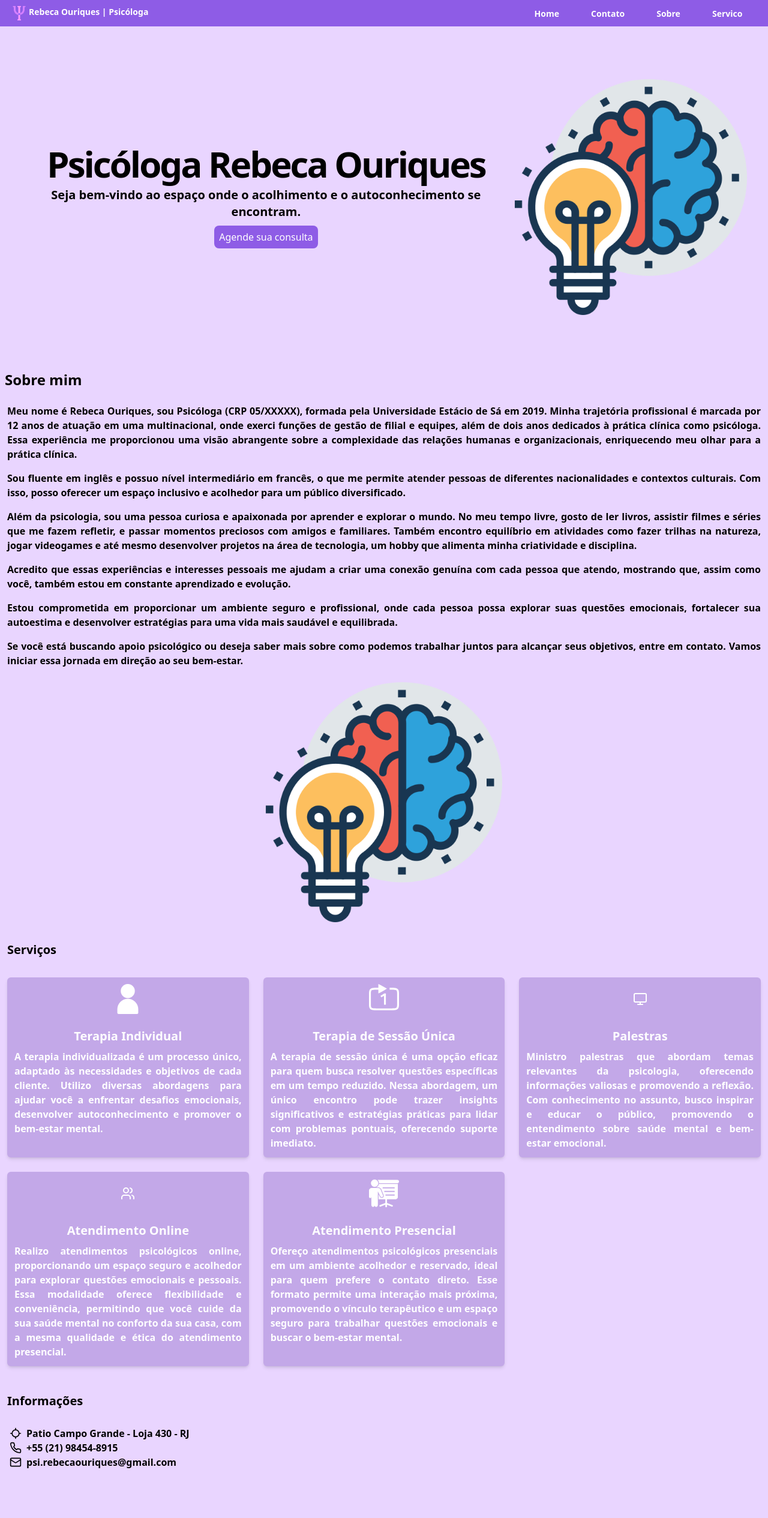
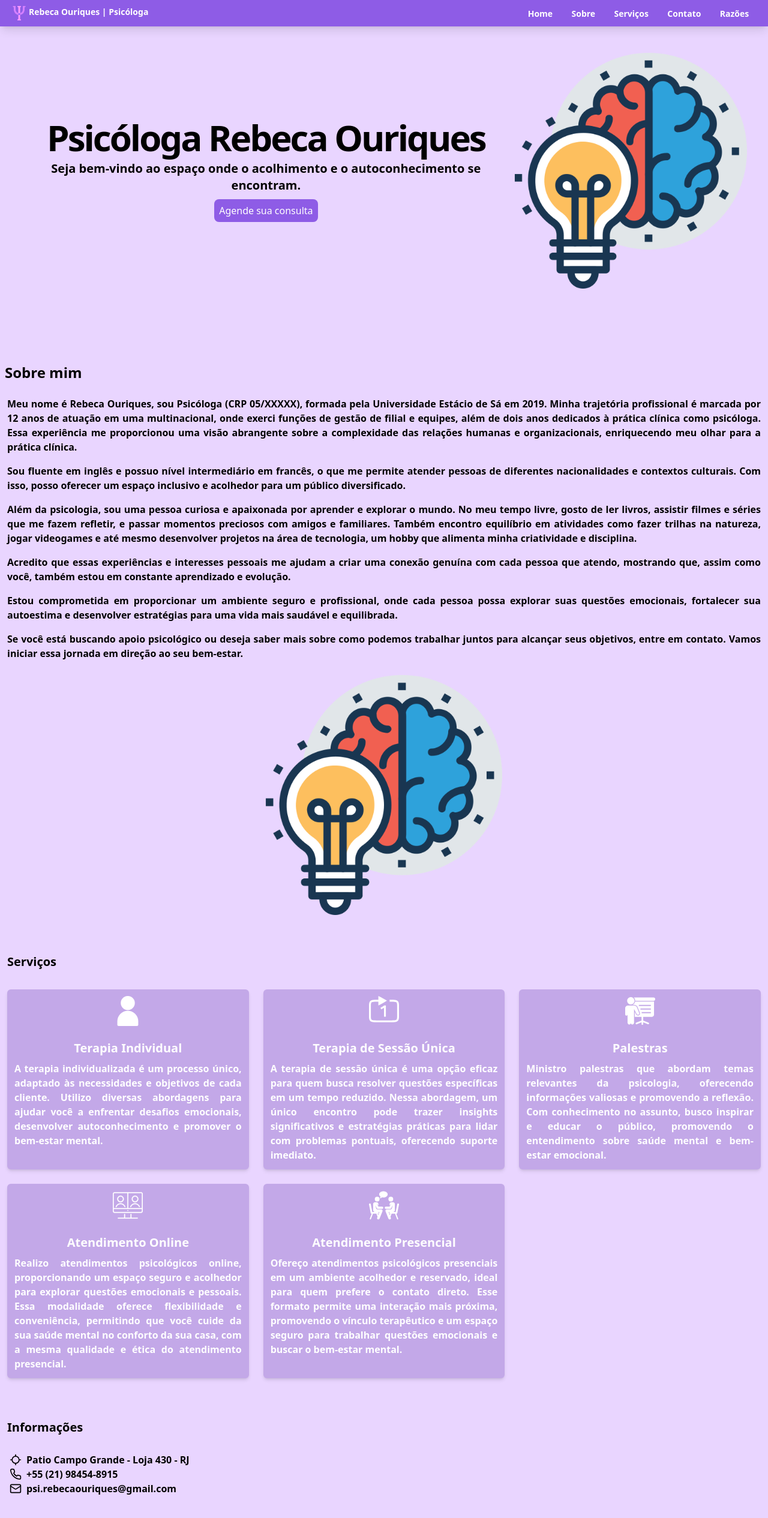
Before and after one commit to RebecaOuriques/Rebeca-psi, a React (Vite) app: page / in a window 1280 px wide. Shown: the top 2530 px of the page at 60% size. Built offline with nearby package versions, Linux system fonts and the light colour scheme; grey boxes are pictures that could not be loaded.

Commit message:
insercao do scroll page e no home e navbar

```diff
--- a/src/componentes/navbar/Navbar.tsx
+++ b/src/componentes/navbar/Navbar.tsx
@@ -1,31 +1,42 @@
-import { Link } from "react-router-dom"
-import psi from '../../assets/psychological.png'
+import psi from '../../assets/psychological.png';
 
 function Navbar() {
   return (
-    <nav className="flex justify-between px-4  border-gray-200 bg-cor1 text-white ">
+    <nav className="flex justify-between px-4 border-gray-200 bg-cor1 text-white fixed top-0 left-0 w-full z-50 shadow-lg">
+      <div className="py-2.5 flex justify-between font-semibold hover:scale-105 transition-transform duration-400">
+        <img src={psi} className="h-6 mx-1" />
+        <p className="text-sm hidden md:block">Rebeca Ouriques | Psicóloga</p>
+      </div>
 
-      <div className="py-2.5 flex justify-between font-semibold hover:scale-105 transition-transform duration-400">
-      <img src={psi} className="h-6 mx-1"/> <p className="text-sm hidden md:block ">Rebeca Ouriques | Psicóloga</p></div>
-
-      <div className="py-2.5  flex items-center justify-around  w-[50vh] transition-transform duration-400">
-
+      <div className="py-2.5 flex items-center justify-around w-[50vh] transition-transform duration-400">
         <div>
-          <Link to={"/"} className="hover:text-cor3 hover:font-bold font-semibold text-sm">Home</Link>
+          <a href="#home" className="hover:text-cor3 hover:font-bold font-semibold text-sm">
+            Home
+          </a>
         </div>
         <div>
-          <Link to={"/contato" } className="hover:text-cor3 hover:font-bold font-semibold text-sm">Contato</Link>
+          <a href="#sobre" className="hover:text-cor3 hover:font-bold font-semibold text-sm">
+            Sobre
+          </a>
         </div>
         <div>
-          <Link to={"/sobre"} className="hover:text-cor3 hover:font-bold  font-semibold text-sm">Sobre</Link>
+          <a href="#servico" className="hover:text-cor3 hover:font-bold font-semibold text-sm">
+            Serviços
+          </a>
         </div>
         <div>
-          <Link to={"/servico"} className="hover:text-cor3 hover:font-bold  font-semibold text-sm">Servico</Link>
+          <a href="#contato" className="hover:text-cor3 hover:font-bold font-semibold text-sm">
+            Contato
+          </a>
         </div>
-
+        <div>
+          <a href="#razoes" className="hover:text-cor3 hover:font-bold font-semibold text-sm">
+            Razões
+          </a>
+        </div>
       </div>
     </nav>
-  )
+  );
 }
 
-export default Navbar
+export default Navbar;
--- a/src/index.css
+++ b/src/index.css
@@ -6,3 +6,7 @@
     background: #e9d5ff; /* Gradiente */
     width: 100%; /* Full width */
 }
+
+html {
+    scroll-behavior: smooth;
+  }
--- a/src/paginas/home/Home.tsx
+++ b/src/paginas/home/Home.tsx
@@ -15,7 +15,7 @@ function Home() {
     return (
 
         <>
-            <section className="w-full flex py-12 md:py-12 lg:py-16 xl:py-20 px-2 mx-0 justify-center bg-gradient-to-r text-cor2">
+            <section id="home" className="w-full h-full flex items-center pt-14 md:py-12 lg:py-16 xl:py-20 px-2 mx-0 justify-center bg-gradient-to-r text-cor2">
                 <div className="container flex px-2 md:px-6">
                     <div className="flex flex-col justify-center items-center space-y-4 text-center ">
                         <div className="space-y-2 flex-row ">
@@ -42,9 +42,6 @@ function Home() {
                                     Agende sua consulta
                                 </a>
                             </div>
-                             {/* // <div className='hover:scale-105 transition-transform duration-300'>
-                              <button className="bg-daniRose border-3 rounded-lg p-2 hover:bg-daniVermelho">Saiba +</button>
-                             </div> */}
                         </div>
                     </div>
 
@@ -55,10 +52,18 @@ function Home() {
 
             </section>
 
+            <section id="sobre" className='pt-10 md:pt-8'>
                 <Sobre />
+            </section>
+            <section id="servico" className='pt-10 md:pt-8'>
                 <Servico />
+            </section>
+            <section id="contato" className='pt-6 md:pt-6'>
                 <Contato />
+            </section>
+            <section id="razoes" className='pt-11 md:pt-9'>
                 <Razoes />
+            </section>
 
         </>
     )
--- a/src/paginas/servico/Servico.tsx
+++ b/src/paginas/servico/Servico.tsx
@@ -1,29 +1,33 @@
-import { Monitor, Users } from "lucide-react";
 
 function Servico() {
 
     const services = [
-        {icone: PersonalIcon ,
-         titulo:"Terapia Individual",
-         descricao:"A terapia individualizada é um processo único, adaptado às necessidades e objetivos de cada cliente. Utilizo diversas abordagens para ajudar você a enfrentar desafios emocionais, desenvolver autoconhecimento e promover o bem-estar mental.",
+        {
+            icone: PersonalIcon,
+            titulo: "Terapia Individual",
+            descricao: "A terapia individualizada é um processo único, adaptado às necessidades e objetivos de cada cliente. Utilizo diversas abordagens para ajudar você a enfrentar desafios emocionais, desenvolver autoconhecimento e promover o bem-estar mental.",
         },
-        {icone: TimeIcon ,
-            titulo:"Terapia de Sessão Única",
-            descricao:"A terapia de sessão única é uma opção eficaz para quem busca resolver questões específicas em um tempo reduzido. Nessa abordagem, um único encontro pode trazer insights significativos e estratégias práticas para lidar com problemas pontuais, oferecendo suporte imediato.",
+        {
+            icone: TimeIcon,
+            titulo: "Terapia de Sessão Única",
+            descricao: "A terapia de sessão única é uma opção eficaz para quem busca resolver questões específicas em um tempo reduzido. Nessa abordagem, um único encontro pode trazer insights significativos e estratégias práticas para lidar com problemas pontuais, oferecendo suporte imediato.",
         },
-        {icone: Monitor,
-            titulo:"Palestras",
-            descricao:"Ministro palestras que abordam temas relevantes da psicologia, oferecendo informações valiosas e promovendo a reflexão. Com conhecimento no assunto, busco inspirar e educar o público, promovendo o entendimento sobre saúde mental e bem-estar emocional.",
+        {
+            icone: LectureIcon,
+            titulo: "Palestras",
+            descricao: "Ministro palestras que abordam temas relevantes da psicologia, oferecendo informações valiosas e promovendo a reflexão. Com conhecimento no assunto, busco inspirar e educar o público, promovendo o entendimento sobre saúde mental e bem-estar emocional.",
         },
-        {icone: Users,
+        {
+            icone: OnlineIcon,
             titulo: "Atendimento Online",
             descricao: "Realizo atendimentos psicológicos online, proporcionando um espaço seguro e acolhedor para explorar questões emocionais e pessoais. Essa modalidade oferece flexibilidade e conveniência, permitindo que você cuide da sua saúde mental no conforto da sua casa, com a mesma qualidade e ética do atendimento presencial."
         },
 
         {
-                icone: LectureIcon,
+            icone: PresencialIcon,
             titulo: "Atendimento Presencial",
-descricao: "Ofereço atendimentos psicológicos presenciais em um ambiente acolhedor e reservado, ideal para quem prefere o contato direto. Esse formato permite uma interação mais próxima, promovendo o vínculo terapêutico e um espaço seguro para trabalhar questões emocionais e buscar o bem-estar mental."},
+            descricao: "Ofereço atendimentos psicológicos presenciais em um ambiente acolhedor e reservado, ideal para quem prefere o contato direto. Esse formato permite uma interação mais próxima, promovendo o vínculo terapêutico e um espaço seguro para trabalhar questões emocionais e buscar o bem-estar mental."
+        },
 
     ]
 
@@ -108,6 +112,75 @@ function LectureIcon(props: React.SVGProps<SVGSVGElement>) {
     );
 }
 
+function OnlineIcon(props: JSX.IntrinsicAttributes & React.SVGProps<SVGSVGElement>) {
+    return (
+        <svg
+            xmlns="http://www.w3.org/2000/svg"
+            viewBox="0 0 470 470"
+            width={props.width || "50"} // Ajuste de largura dinâmico
+            height={props.height || "50"} // Ajuste de altura dinâmico
+            fill={props.fill || "currentColor"} // Cor de preenchimento dinâmica
+            stroke={props.stroke || "currentColor"} // Cor do traço dinâmica
+            strokeWidth={props.strokeWidth || 2} // Largura do traço dinâmica
+            strokeLinecap={props.strokeLinecap || "round"} // Linha final dinâmica
+            strokeLinejoin={props.strokeLinejoin || "round"} // Linha de união dinâmica
+            {...props}
+        >
+            <g xmlns="http://www.w3.org/2000/svg">
+                <path d="M277.185,261.951c3.842,1.557,8.213-0.296,9.767-4.136c10.25-25.312,34.507-41.666,61.799-41.666   s51.549,16.354,61.799,41.666c1.181,2.917,3.988,4.687,6.954,4.687c0.937,0,1.89-0.177,2.813-0.551   c3.839-1.555,5.691-5.927,4.136-9.767c-12.554-31.003-42.269-51.035-75.701-51.035s-63.147,20.032-75.701,51.035   C271.493,256.024,273.346,260.396,277.185,261.951z" />
+                <path d="M348.75,186.149c28.948,0,52.5-23.552,52.5-52.5s-23.552-52.5-52.5-52.5s-52.5,23.552-52.5,52.5   S319.802,186.149,348.75,186.149z M348.75,96.149c20.678,0,37.5,16.822,37.5,37.5s-16.822,37.5-37.5,37.5s-37.5-16.822-37.5-37.5   S328.072,96.149,348.75,96.149z" />
+                <path d="M49.685,261.951c3.841,1.557,8.213-0.296,9.767-4.136c10.25-25.312,34.507-41.666,61.799-41.666   s51.549,16.354,61.799,41.666c1.181,2.917,3.988,4.687,6.954,4.687c0.937,0,1.89-0.177,2.813-0.551   c3.839-1.555,5.691-5.927,4.136-9.767c-12.554-31.003-42.269-51.035-75.701-51.035s-63.147,20.032-75.701,51.035   C43.993,256.024,45.846,260.396,49.685,261.951z" />
+                <path d="M121.25,186.149c28.948,0,52.5-23.552,52.5-52.5s-23.552-52.5-52.5-52.5s-52.5,23.552-52.5,52.5   S92.302,186.149,121.25,186.149z M121.25,96.149c20.678,0,37.5,16.822,37.5,37.5s-16.822,37.5-37.5,37.5s-37.5-16.822-37.5-37.5   S100.572,96.149,121.25,96.149z" />
+                <path d="M442.5,27.5h-415C12.337,27.5,0,39.837,0,55v270c0,15.163,12.337,27.5,27.5,27.5h415c15.163,0,27.5-12.337,27.5-27.5V55   C470,39.837,457.663,27.5,442.5,27.5z M455,55v222.5H242.5v-235h200C449.393,42.5,455,48.107,455,55z M27.5,42.5h200v235H15V55   C15,48.107,20.607,42.5,27.5,42.5z M442.5,337.5h-415c-6.893,0-12.5-5.607-12.5-12.5v-32.5h440V325   C455,331.893,449.393,337.5,442.5,337.5z" />
+                <circle cx="235" cy="315" r="7.5" />
+                <path d="M385,427.5h-92.5V375c0-4.143-3.357-7.5-7.5-7.5s-7.5,3.357-7.5,7.5v52.5h-85V375c0-4.143-3.357-7.5-7.5-7.5   s-7.5,3.357-7.5,7.5v52.5H85c-4.143,0-7.5,3.357-7.5,7.5s3.357,7.5,7.5,7.5h300c4.143,0,7.5-3.357,7.5-7.5S389.143,427.5,385,427.5   z" />
+            </g>
+        </svg>
+    );
+}
+
+function PresencialIcon(props: JSX.IntrinsicAttributes & React.SVGProps<SVGSVGElement>) {
+    return (
+        <svg
+            xmlns="http://www.w3.org/2000/svg"
+            xmlnsXlink="http://www.w3.org/1999/xlink"
+            viewBox="0 0 511.999 511.999"
+            fill={props.fill || "#FFFFFF"} // Cor de preenchimento dinâmica
+            width={props.width || "50"} // Largura dinâmica com valor padrão
+            height={props.height || "50"} // Altura dinâmica com valor padrão
+            {...props}
+        >
+            <g>
+                <g>
+                    <path d="M483.112,385.722l28.599-145.493c1.618-8.232-3.743-16.216-11.974-17.835c-8.24-1.616-16.216,3.745-17.835,11.975 l-26.19,133.233h-38.625c5.53-1.269,10.653-4.049,14.751-8.106c5.81-5.752,9.089-13.58,9.111-21.756l0.285-104.227 c0.047-17.089-13.871-30.936-30.951-30.814l-28.268,0.202c-17.072,0.122-30.775,14.151-30.507,31.214l0.371,23.528l26.981-30.01 l-27.761,49.758h-63.112c-10.136,0-18.351,8.216-18.351,18.352c0,10.136,8.216,18.352,18.351,18.352h73.887 c6.653,0,12.784-3.601,16.025-9.411l28.542-51.158c-4.183,19.682-10.184,38.734-17.111,56.674 c-3.008,7.79-9.836,13.782-19.238,15.271l-67.771-0.198c-7.217-0.053-14.094,3.506-18.258,9.615 c-4.115,6.035-4.971,13.717-2.282,20.509l49.988,126.325c4.478,11.317,17.277,16.847,28.579,12.374 c11.309-4.475,16.849-17.271,12.374-28.579l-6.365-16.086l19.841-51.446h57.687l35.128,91.086 c2.016,5.227,7.885,7.814,13.092,5.805c5.219-2.013,7.817-7.875,5.805-13.092l-32.317-83.8h2.615 C475.468,397.982,481.713,392.845,483.112,385.722z M355.363,421.646l-20.671-52.239l19.89,0.058 c-4.705,2.581-7.897,7.58-7.897,13.325c0,8.389,6.801,15.19,15.19,15.19h2.615L355.363,421.646z" />
+                </g>
+            </g>
+            <g>
+                <g>
+                    <circle cx="372.26" cy="148.34" r="40.502" />
+                </g>
+            </g>
+            <g>
+                <g>
+                    <path d="M150.127,314.091h73.887c10.136,0,18.351-8.216,18.351-18.352s-8.216-18.349-18.351-18.349h-63.111l-27.763-49.757 l26.98,30.009l0.371-23.528c0.269-17.071-13.442-31.092-30.507-31.214l-28.268-0.202c-17.089-0.122-30.998,13.735-30.951,30.814 l0.285,104.227c0.023,8.176,3.302,16.004,9.112,21.756c4.099,4.057,9.221,6.837,14.751,8.106H56.288l-26.19-133.233 c-1.617-8.233-9.604-13.592-17.835-11.975c-8.232,1.618-13.594,9.603-11.974,17.835l28.6,145.493 c1.399,7.123,7.645,12.261,14.905,12.261h2.614L14.09,481.779c-2.012,5.219,0.587,11.08,5.806,13.092 c5.21,2.01,11.078-0.581,13.091-5.804l35.128-91.086h57.687l19.842,51.445l-6.365,16.086 c-4.475,11.309,1.064,24.104,12.374,28.579c11.303,4.474,24.102-1.061,28.579-12.374l49.988-126.325 c2.688-6.791,1.833-14.473-2.282-20.509c-4.083-5.988-10.912-9.615-18.193-9.615c-0.021,0-0.043,0-0.065,0 c-72.037,0.21-67.491,0.239-68.215,0.124c-8.818-1.401-15.775-7.436-18.796-15.197l-17.111-56.674l28.544,51.159 C137.342,310.491,143.474,314.091,150.127,314.091z M150.127,397.982L150.127,397.982c8.389,0,15.19-6.801,15.19-15.191 c0-5.746-3.192-10.745-7.897-13.325l19.89-0.058l-20.672,52.24l-9.128-23.666H150.127z" />
+                </g>
+            </g>
+            <g>
+                <g>
+                    <circle cx="139.745" cy="148.34" r="40.502" />
+                </g>
+            </g>
+            <g>
+                <g>
+                    <path d="M246.224,16.353c-40.061,0-72.537,23.385-72.537,52.233c0,15.512,9.399,29.437,24.309,39.004l-10.055,20.08 c-1.026,2.049-0.589,4.528,1.074,6.102c1.663,1.574,4.163,1.876,6.152,0.739l28.505-16.279c7.1,1.671,14.675,2.587,22.55,2.587 c40.063,0,72.538-23.386,72.538-52.233C318.761,39.738,286.286,16.353,246.224,16.353z" />
+                </g>
+            </g>
+        </svg>
+    );
+}
+
+
+
 
 
 
```
Also changed, not shown: src/paginas/contato/Contato.tsx (indentation only), src/paginas/sobre/Sobre.tsx (indentation only). Lines whose indentation alone changed are shown as unchanged.
